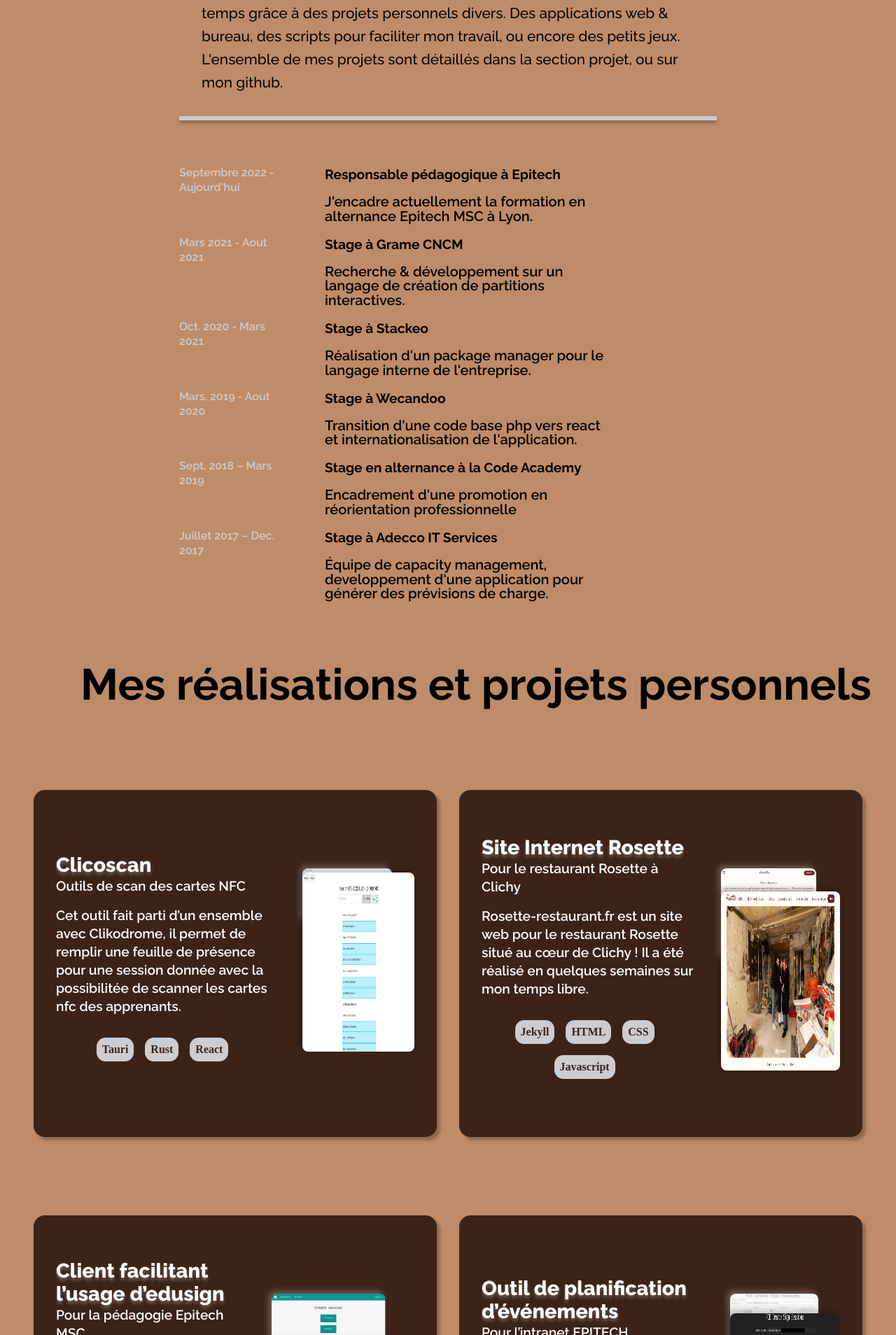
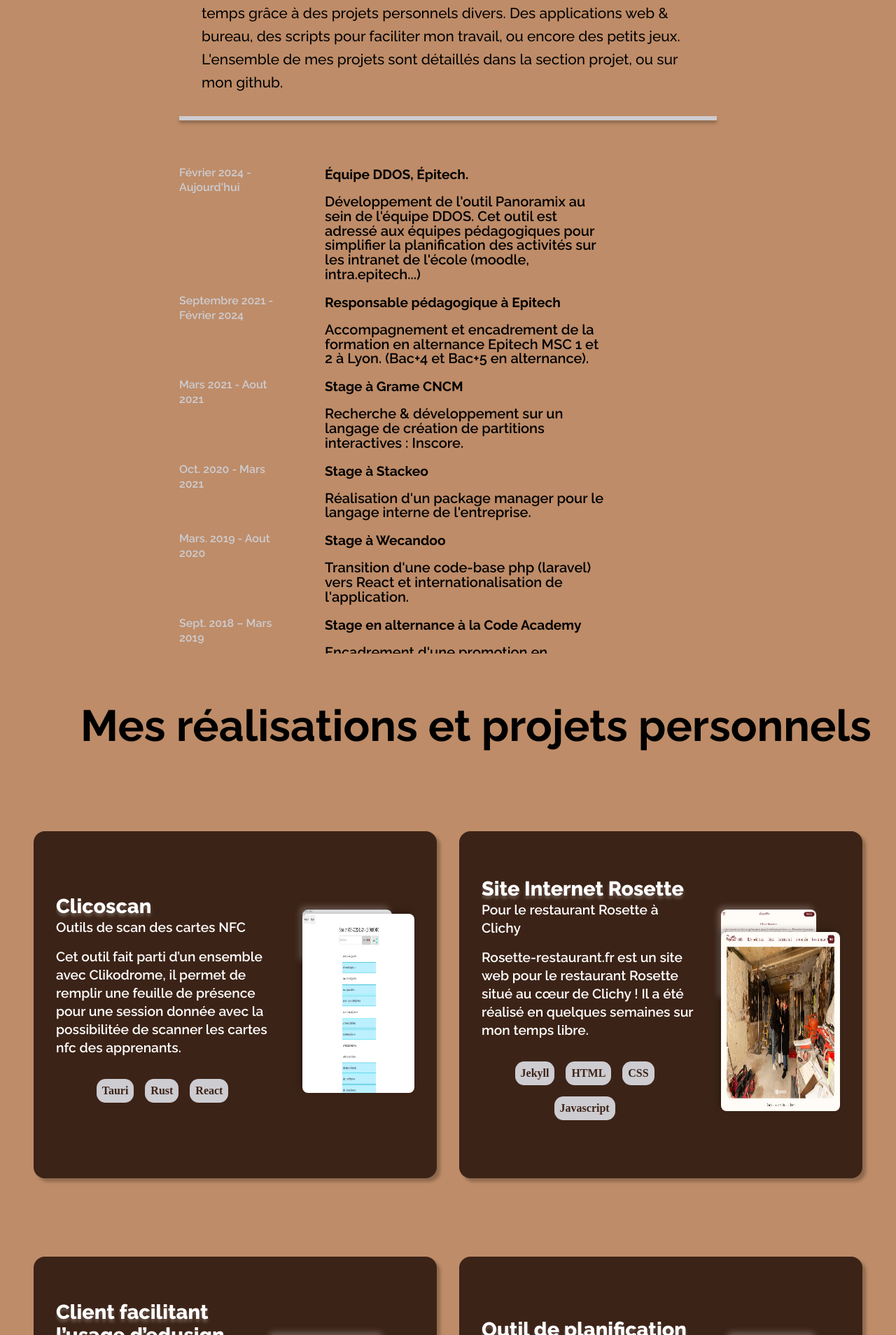
Before and after one commit to JulienAldon/Portfolio, a Jekyll site: the page built from index.markdown, in a window 1280 px wide. Shown: the part 846-2754 px from the top of the page at 70% size. Built offline with Jekyll 4.4.1, drawn with Linux system fonts in a browser that asks for light colours; nearby versions of some CDN libraries.

Commit message:
Fix Experiences

```diff
--- a/index.markdown
+++ b/index.markdown
@@ -4,18 +4,21 @@
 
 layout: main
 experiences:
-  - date: "Septembre 2022 - Aujourd'hui"
+  - date: "Février 2024 - Aujourd'hui"
+    titre: "Équipe DDOS, Épitech."
+    description: "Développement de l'outil Panoramix au sein de l'équipe DDOS. Cet outil est adressé aux équipes pédagogiques pour simplifier la planification des activités sur les intranet de l'école (moodle, intra.epitech...)"
+  - date: "Septembre 2021 - Février 2024"
     titre: "Responsable pédagogique à Epitech"
-    description: "J'encadre actuellement la formation en alternance Epitech MSC à Lyon."
+    description: "Accompagnement et encadrement de la formation en alternance Epitech MSC 1 et 2 à Lyon. (Bac+4 et Bac+5 en alternance)."
   - date: "Mars 2021 - Aout 2021"
     titre: "Stage à Grame CNCM"
-    description: "Recherche & développement sur un langage de création de partitions interactives."
+    description: "Recherche & développement sur un langage de création de partitions interactives : Inscore."
   - date: "Oct. 2020 - Mars 2021"
     titre: "Stage à Stackeo"
     description: "Réalisation d'un package manager pour le langage interne de l'entreprise."
   - date: "Mars. 2019 - Aout 2020"
     titre: "Stage à Wecandoo"
-    description: "Transition d'une code base php vers react et internationalisation de l'application."
+    description: "Transition d'une code-base php (laravel) vers React et internationalisation de l'application."
   - date: "Sept. 2018 – Mars 2019"
     titre: "Stage en alternance à la Code Academy"
     description: "Encadrement d'une promotion en réorientation professionnelle"
```
